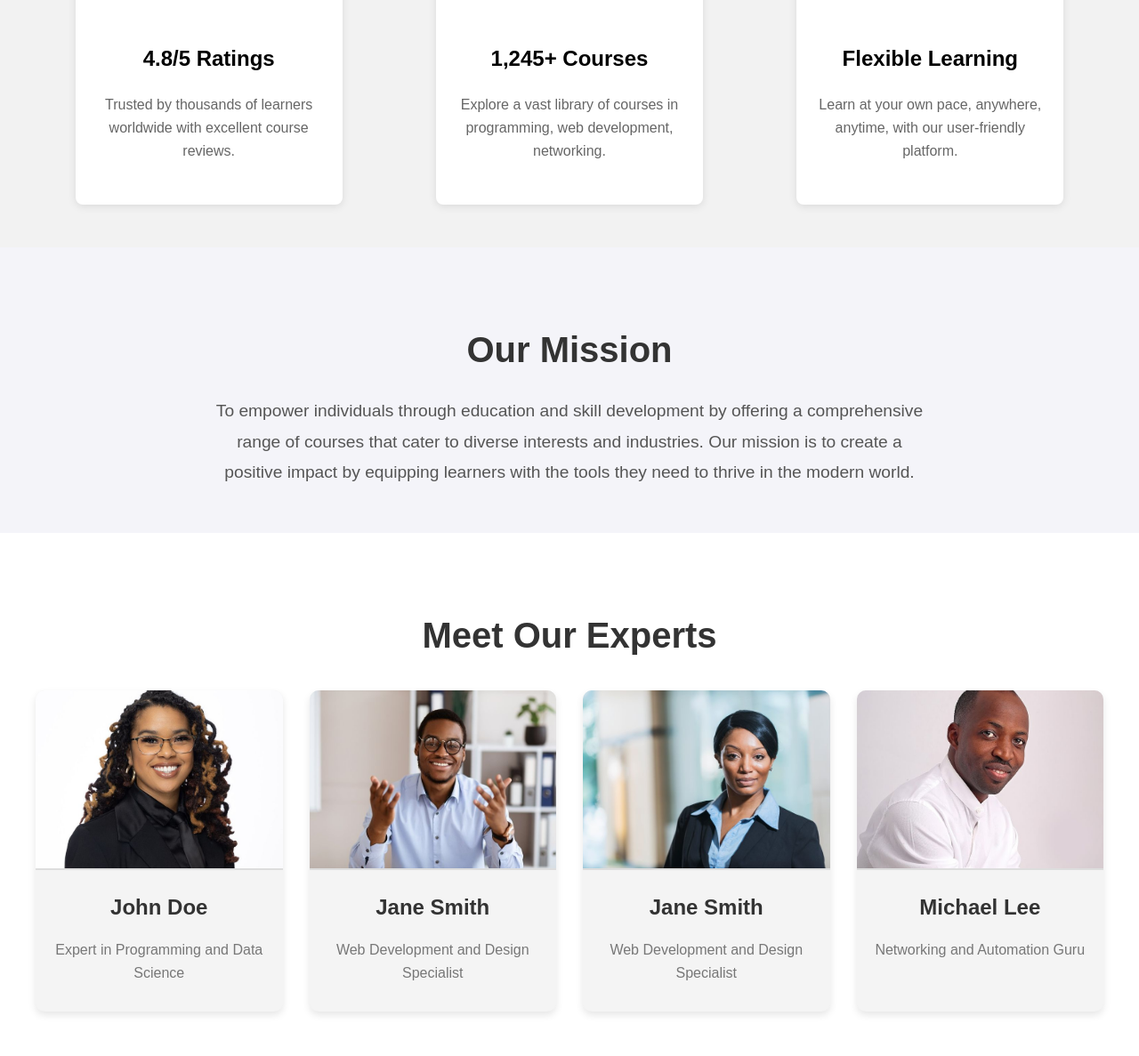
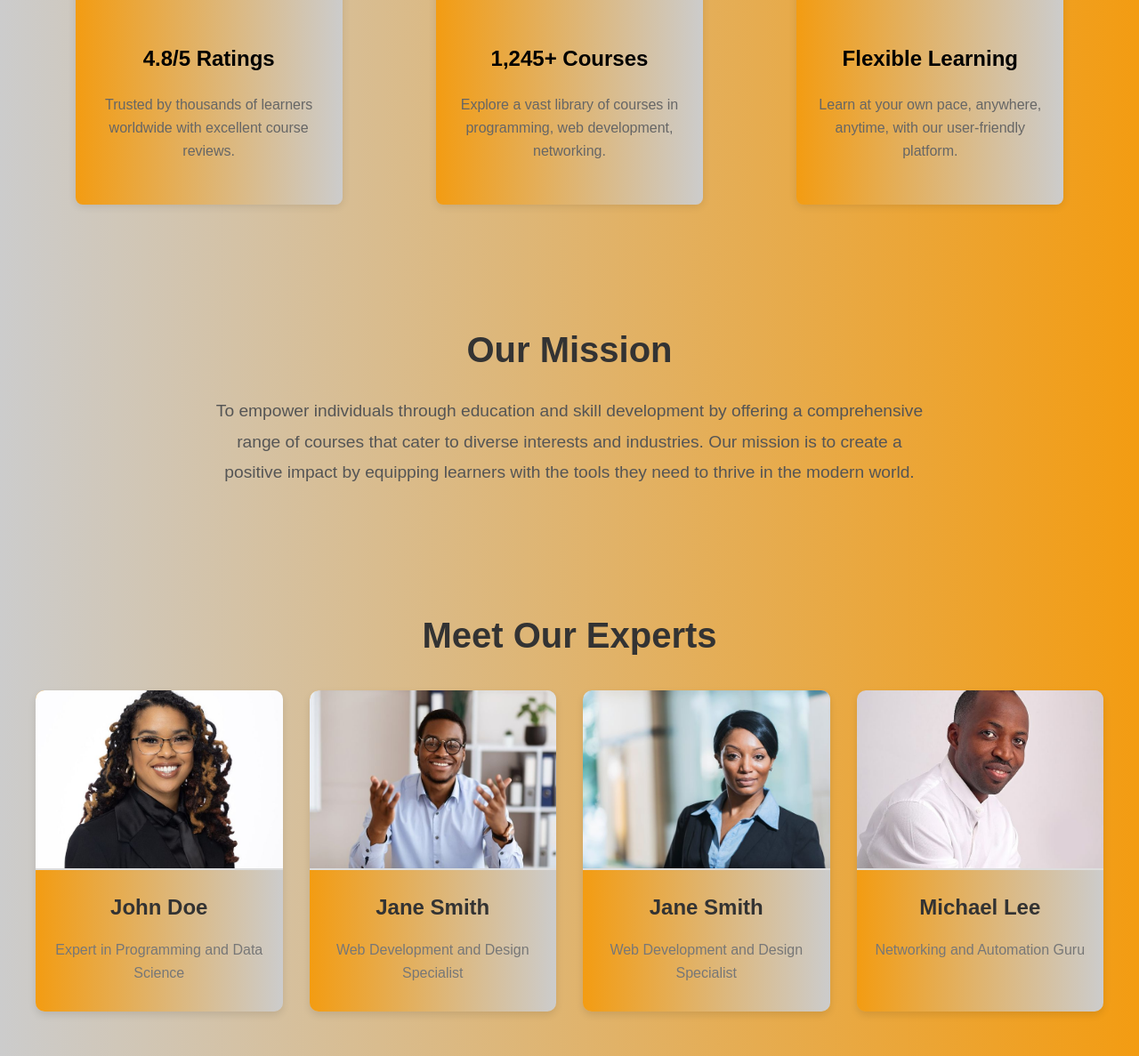
Before and after one commit to goffart-web/E_learning, a plain HTML site: page pages.html in a window 1280 px wide. Shown: the part 310-1497 px from the top of the page at 89% size. Drawn offline with Linux system fonts and the light colour scheme.

Commit message:
Update page.css

```diff
--- a/page.css
+++ b/page.css
@@ -6,7 +6,7 @@ body {
     font-family: Arial, sans-serif;
     margin: 0;
     padding: 0;
-    background-color: #f2f2f2;
+    background: linear-gradient(to right, #ccc,#f39c12);
 }
 
 .navigation {
@@ -93,7 +93,8 @@ body {
 
 /* Mission Section */
 .mission {
-    background-color: #f4f4f9;
+    background: linear-gradient(to right, #ccc,#f39c12);
+    padding: 50px 20px;
     padding: 50px 20px;
     text-align: center;
 }
@@ -114,7 +115,7 @@ body {
 
 /* Team Section */
 .team {
-    background-color: #ffffff;
+    background: linear-gradient(to right, #ccc,#f39c12);
     padding: 50px 20px;
     text-align: center;
 }
@@ -133,7 +134,8 @@ body {
 }
 
 .team-member {
-    background-color: #f4f4f4;
+
+    background: linear-gradient(to left, #ccc,#f39c12);
     border-radius: 10px;
     overflow: hidden;
     box-shadow: 0 4px 8px rgba(0, 0, 0, 0.1);
@@ -172,7 +174,7 @@ body {
 }
 
 .course-card {
-    background-color: white;
+    background: linear-gradient(to left, #ccc,#f39c12);
     border-radius: 8px;
     width: 300px;
     margin: 1rem;
```
